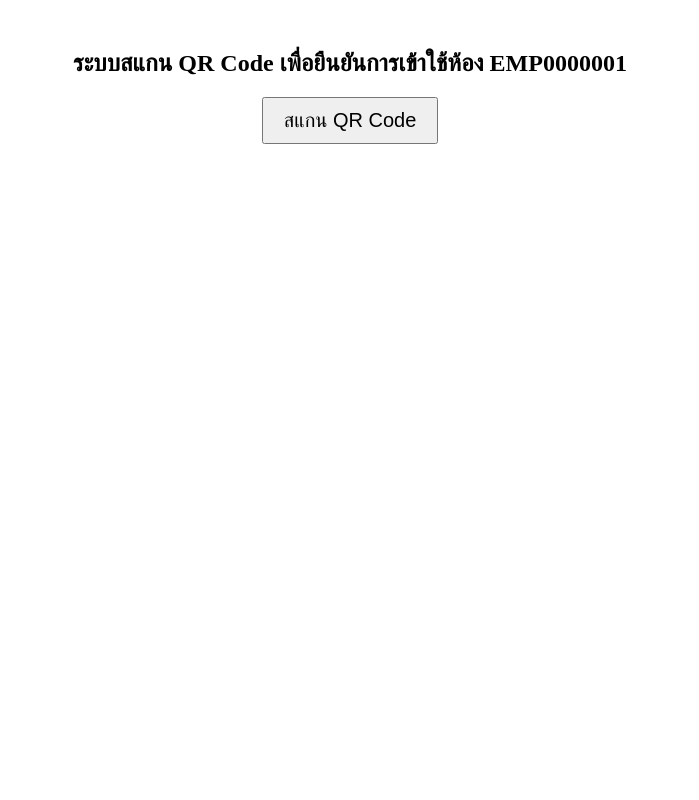
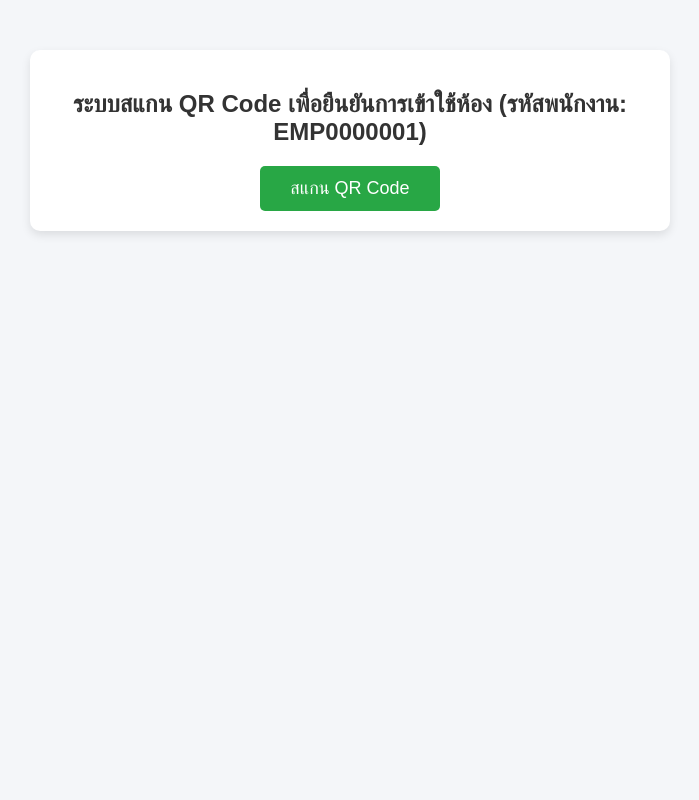
Before and after one commit to Hatsanay/bookingRoom, a PHP site: page /site/scanqrcode.php in a window 1280 px wide. Shown: the whole page, without its empty margins (290-989 px from the left). Run offline with PHP 8.4, Linux system fonts and the light colour scheme; a user stored in the database is signed in; some libraries are stand-ins or nearby versions.

Commit message:
access little success

```diff
--- a/site/scanqrcode.php
+++ b/site/scanqrcode.php
@@ -2,38 +2,83 @@
 if (session_status() == PHP_SESSION_NONE) {
     session_start();
 }
-$emp_ID = $_SESSION['userEmpID'];
+$emp_ID = $_SESSION['userEmpID']; // รหัสพนักงานที่เข้าสู่ระบบ
 ?>
-
 
 <!DOCTYPE html>
 <html lang="en">
 
 <head>
-
     <meta charset="UTF-8">
     <meta name="viewport" content="width=device-width, initial-scale=1.0">
     <title>ระบบสแกน QR Code เพื่อเข้าใช้ห้อง</title>
     <style>
+        body {
+            font-family: 'Arial', sans-serif;
+            background-color: #f4f6f9;
+            margin: 0;
+            padding: 0;
+        }
+
         .container {
+            max-width: 600px;
+            margin: 50px auto;
+            padding: 20px;
+            background-color: #fff;
+            border-radius: 10px;
+            box-shadow: 0 4px 10px rgba(0, 0, 0, 0.1);
             text-align: center;
-        margin-top: 50px;
+        }
+
+        h2 {
+            font-size: 24px;
+            margin-bottom: 20px;
+            color: #333;
         }
 
         #scanQrcodeBtn {
-        font-size: 20px;
-        padding: 10px 20px;
+            background-color: #28a745;
+            color: white;
+            font-size: 18px;
+            padding: 12px 30px;
+            border: none;
+            border-radius: 5px;
+            cursor: pointer;
+            transition: background-color 0.3s ease;
+        }
+
+        #scanQrcodeBtn:hover {
+            background-color: #218838;
+        }
+
+        #qrcodeScanner {
+            width: 100%;
+            height: 300px;
+            border: 2px dashed #ccc;
+            display: none;
+            margin-top: 20px;
+            border-radius: 10px;
         }
 
         #scanResult {
             margin-top: 20px;
             font-size: 18px;
+            background-color: #f8f9fa;
+            padding: 15px;
+            border-radius: 10px;
+            border: 1px solid #ced4da;
+            display: none;
         }
 
-    #qrcodeScanner {
-        width: 500px;
-        height: 500px;
-        margin: 20px auto;
+        #scanResult h3 {
+            font-size: 20px;
+            margin-bottom: 10px;
+            color: #007bff;
+        }
+
+        #scanResult p {
+            margin: 5px 0;
+            color: #495057;
         }
     </style>
 </head>
@@ -41,14 +86,14 @@ $emp_ID = $_SESSION['userEmpID'];
 <body>
 
     <div class="container">
-        <h2>ระบบสแกน QR Code เพื่อยืนยันการเข้าใช้ห้อง <?php echo $emp_ID?></h2>
-        <button id="scanQrcodeBtn" class="btn btn-success">สแกน QR Code</button>
+        <h2>ระบบสแกน QR Code เพื่อยืนยันการเข้าใช้ห้อง (รหัสพนักงาน: <?php echo $emp_ID; ?>)</h2>
+        <button id="scanQrcodeBtn">สแกน QR Code</button>
         <div id="qrcodeScanner"></div>
 
-        <div id="scanResult" style="display: none;">
+        <div id="scanResult">
             <h3>ผลลัพธ์การสแกน QR Code</h3>
             <p>รหัสการจอง: <span id="reserveID"></span></p>
-            <p>รหัสพนักงาน: <span id="empID"></span></p>
+            <p>รหัสพนักงานจาก QR: <span id="scannedEmpID"></span></p>
             <p>วันที่จอง: <span id="reserveDate"></span></p>
             <p>รหัสช่วงเวลา: <span id="durationID"></span></p>
         </div>
@@ -56,43 +101,59 @@ $emp_ID = $_SESSION['userEmpID'];
 
     <script src="https://cdnjs.cloudflare.com/ajax/libs/html5-qrcode/2.3.7/html5-qrcode.min.js"></script>
     <script>
+        // รีเซ็ตข้อมูลเมื่อโหลดหน้า
+        window.onload = function() {
+            resetScanner();
+        };
+
+        function resetScanner() {
+            document.getElementById('qrcodeScanner').style.display = 'none'; // ซ่อนกล้อง
+            document.getElementById('scanResult').style.display = 'none'; // ซ่อนผลลัพธ์
+            document.getElementById('reserveID').innerText = ""; // ล้างค่า
+            document.getElementById('scannedEmpID').innerText = ""; // ล้างค่า
+            document.getElementById('reserveDate').innerText = ""; // ล้างค่า
+            document.getElementById('durationID').innerText = ""; // ล้างค่า
+        }
+
         document.getElementById('scanQrcodeBtn').addEventListener('click', function() {
             const html5QrCode = new Html5Qrcode("qrcodeScanner");
+            document.getElementById('qrcodeScanner').style.display = 'block'; // แสดงกล้อง
+
             html5QrCode.start({
                     facingMode: "environment"
-            }, // ใช้กล้องหลัง
-            {
+                }, {
                     fps: 10,
                     qrbox: 250
                 },
                 qrCodeMessage => {
                     console.log("QR Code scanned: ", qrCodeMessage);
 
-                // แยกข้อมูลจาก QR Code
                     let reserveID = qrCodeMessage.substring(0, 10); // RES0000003
-                let empID = qrCodeMessage.substring(10, 20); // EMP0000001
+                    let scannedEmpID = qrCodeMessage.substring(10, 20); // EMP0000001
                     let reserveDate = qrCodeMessage.substring(20, 30); // 2024-10-06
-                let durationID = qrCodeMessage.substring(30, 40); // DOR000000168
+                    let durationID = qrCodeMessage.substring(30, 40); // DOR0000001
 
-                // แสดงผลข้อมูล
+                    let loggedInEmpID = "<?php echo $emp_ID; ?>";
+
                     document.getElementById('reserveID').innerText = reserveID;
-                document.getElementById('empID').innerText = empID;
+                    document.getElementById('scannedEmpID').innerText = scannedEmpID;
                     document.getElementById('reserveDate').innerText = reserveDate;
                     document.getElementById('durationID').innerText = durationID;
 
                     document.getElementById('scanResult').style.display = 'block';
 
-                // ส่งข้อมูลไปยัง PHP เพื่อตรวจสอบสิทธิ์การเข้าใช้ห้อง
+
                     let xhr = new XMLHttpRequest();
                     xhr.open("POST", "save_qr_data.php", true);
                     xhr.setRequestHeader("Content-Type", "application/x-www-form-urlencoded");
                     xhr.onreadystatechange = function() {
                         if (this.readyState === XMLHttpRequest.DONE && this.status === 200) {
                             alert(this.responseText); // แจ้งผลการตรวจสอบสิทธิ์
+                            resetScanner(); // ล้างค่าหลังจากตรวจสอบเสร็จ
                         }
                     };
-                xhr.send("reserveID=" + reserveID + "&empID=" + empID + "&reserveDate=" + reserveDate +
-                    "&durationID=" + durationID);
+                    xhr.send("reserveID=" + reserveID + "&empID=" + scannedEmpID + "&reserveDate=" + reserveDate +
+                        "&durationID=" + durationID + "&loggedInEmpID=" + loggedInEmpID);
 
                     // หยุดการสแกน QR Code
                     html5QrCode.stop().then(() => {
```
Also changed, not shown: site/save_qr_data.php (+23 -28 lines). Lines whose indentation alone changed are shown as unchanged.
